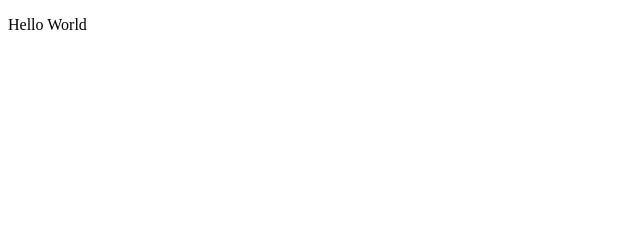
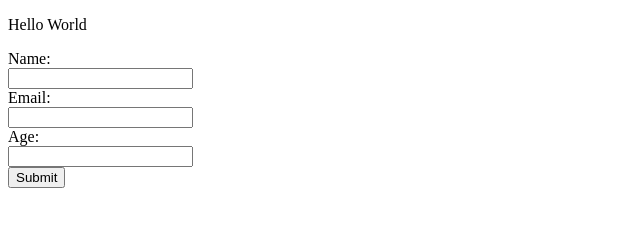
Before and after one commit to ChaliseBasanta/AWS, a plain HTML site: page index.html in a window 1280 px wide. Shown: the whole page, without its empty margins (0-640 px from the left). Drawn offline with Linux system fonts and the light colour scheme.

Commit message:
Added a form input

```diff
--- a/index.html
+++ b/index.html
@@ -7,5 +7,18 @@
 </head>
 <body>
     <p> Hello World</p>
+    <form action="#" method="post">
+        <label for="name">Name:</label><br>
+        <input type="text" id="name" name="name"><br>
+
+        <label for="email">Email:</label><br>
+        <input type="email" id="email" name="email"><br>
+
+        <label for="age">Age:</label><br>
+        <input type="number" id="age" name="age"><br>
+
+        <input type="submit" value="Submit">
+    </form>
+
 </body>
 </html>
```
